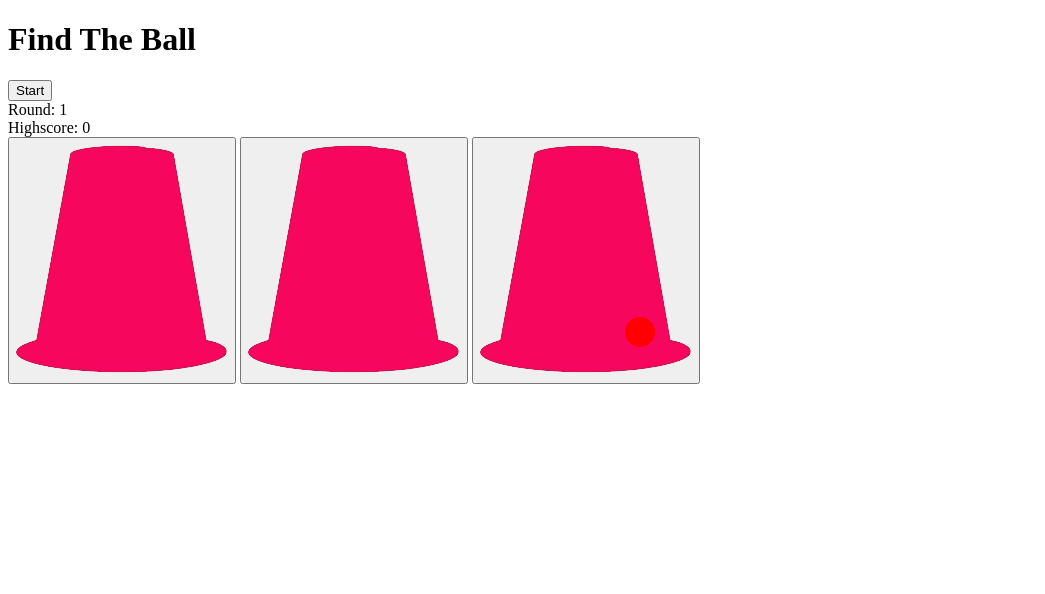
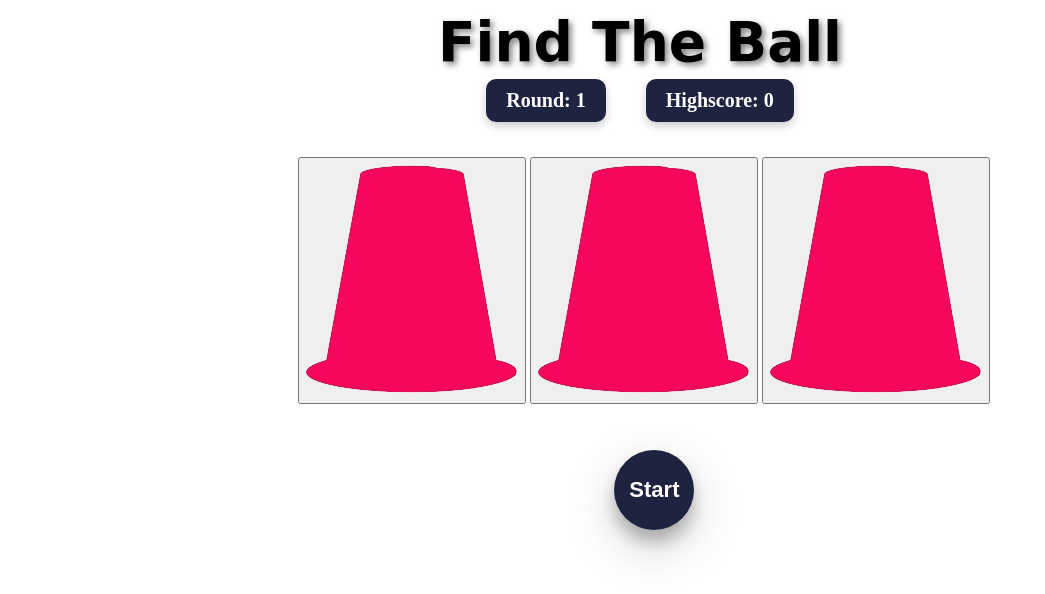
Before and after one commit to PoisonTree8/find-the-ball-game, a plain HTML site: page index.html in a window 1280 px wide. Shown: the whole page, without its empty margins (0-1045 px from the left). Drawn offline with Linux system fonts and the light colour scheme.

Commit message:
some css

```diff
--- a/css/style.css
+++ b/css/style.css
@@ -1,3 +1,5 @@
+
+
 .ball {
     position: absolute;
     bottom: 15%;
@@ -12,5 +14,67 @@
     position: relative;
 }
 #startBtn {
+cursor: pointer;
+font-size: clamp(18px, 2.6vw, 22px);
+font-weight: bold;
+
+background: #1e2340;
+color: #ffffff;
+
+width: 80px;
+height: 80px;
+padding: 0;
+
+border-radius: 50%;
+border: none;
+box-shadow: 0 12px 16px rgba(0,0,0,0.24),
+             0 17px 50px rgba(0,0,0,0.19);
+
+transition: background-color 0.2s ease, transform 0.15s ease;
+position: fixed;
+top: 450px;
+left: 48%;
+
 
 }
+
+#startBtn:hover {
+    background: #2a3160;
+}
+
+#startBtn:active {
+    transform: scale(0.95);
+}
+
+.cup {
+    position: relative;
+    top: 35px;
+    left: 290px;
+}
+
+h1 {
+    text-align: center;
+  font-family: 'Bangers', cursive;
+  font-size: clamp(18px, 5vw, 55px);
+  color: black;
+  text-shadow: 3px 3px 6px rgba(0,0,0,0.5);
+  margin-top: 10px;
+  margin-bottom: 5px;
+}
+
+.score {
+  display: flex;
+  justify-content: center;
+  gap: 40px;
+  font-size: 20px;
+  font-weight: bold;
+  color: #fff;
+  margin-top: 5px;
+}
+
+.score div {
+  background: #1e2340;
+  padding: 10px 20px;
+  border-radius: 10px;
+  box-shadow: 0 4px 8px rgba(0,0,0,0.2);
+}
```
